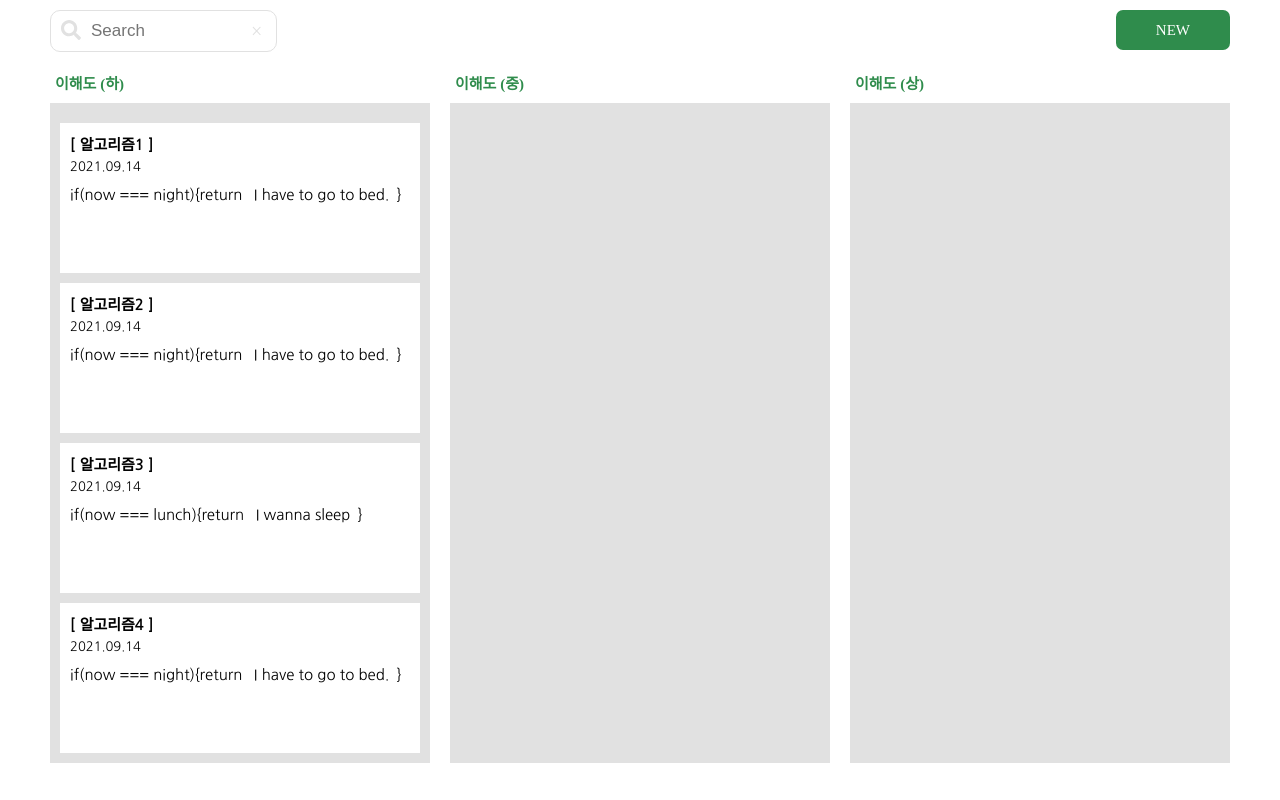
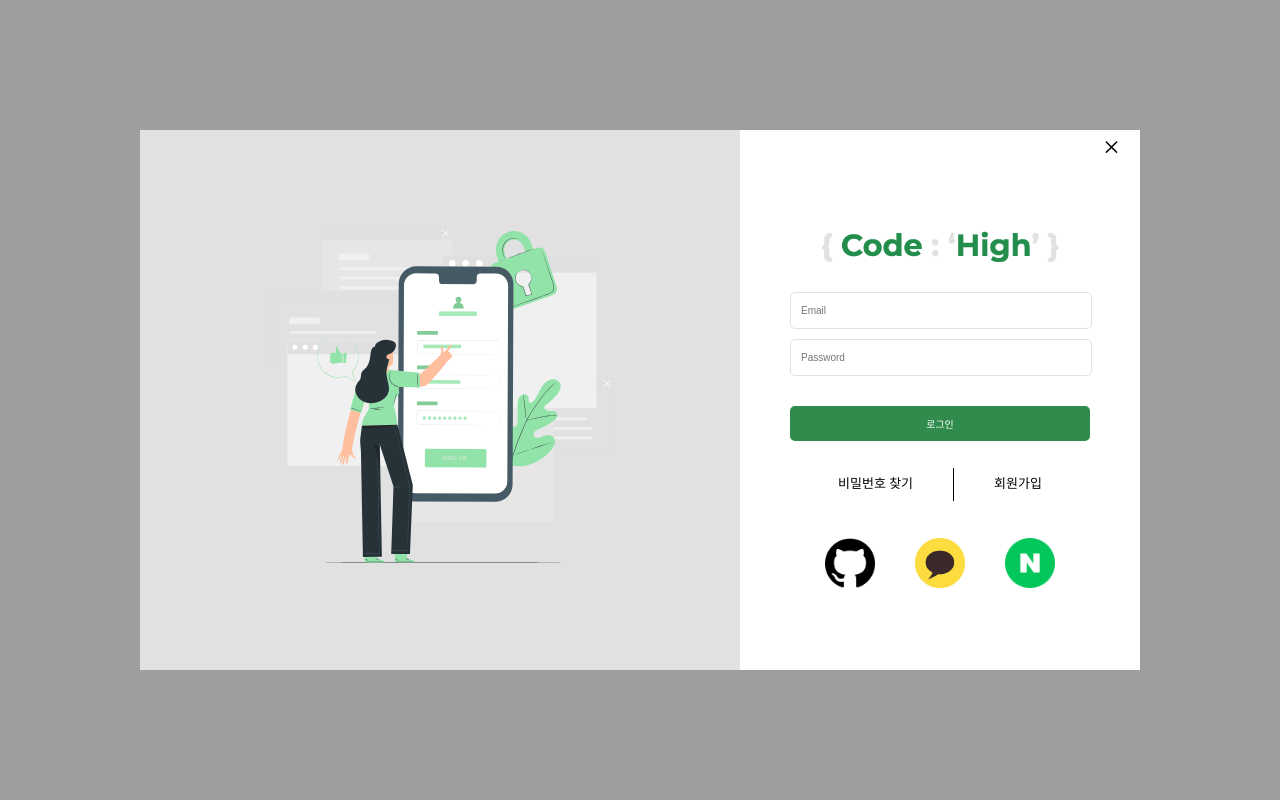
Before and after one commit to codestates/Code-High, a React app in the folder client/: page / in a window 1280 px wide. Built offline with nearby package versions, Linux system fonts and the light colour scheme.

Commit message:
[Client] fest:oauth

```diff
--- a/client/package.json
+++ b/client/package.json
@@ -20,6 +20,7 @@
     "@fortawesome/free-solid-svg-icons": "^5.15.4",
     "@fortawesome/react-fontawesome": "^0.1.15",
     "axios": "^0.21.4",
+    "dotenv": "^10.0.0",
     "express": "^4.17.1",
     "js-loader": "^0.1.1",
     "jsx-loader": "^0.13.2",
--- a/client/src/App.js
+++ b/client/src/App.js
@@ -1,4 +1,5 @@
 import React from 'react';
+import SignIn from './components/basic/modal/SignIn';
 // import Landing from './pages/Landing';
 // import SideBar from './components/basic/navbar/SideBar';
 // import NavBar from './components/basic/navbar/NavBar'
@@ -11,13 +12,14 @@ import CodeStorage from './pages/CodeStorage';
 
 function App(){
   return (
-    <CodeStorage/>
+    // <CodeStorage/>
     // <Landing />
     // <SideBar/>
     // <NavBar/>
     // <BlackFooter/>
     // <WhiteFooter/>
     // <Tag/>
+    <SignIn />
   );
 };
 
--- a/client/src/components/basic/modal/SignIn.js
+++ b/client/src/components/basic/modal/SignIn.js
@@ -1,9 +1,10 @@
 import React from 'react';
-import Signinimg from '../../../images/Signin.svg';
+import Signinimg from '../../../images/Signinimg.svg';
 import codehighlogo from '../../../images/codehighlogo.png';
 import github from '../../../images/github.png';
 import kakao from '../../../images/kakao.png';
 import naver from '../../../images/naver.png';
+
 
 function SignIn(){
   return (
@@ -29,7 +30,7 @@ function SignIn(){
           </ul>
           <div className='signin-oauth-container'>
             <a href=''><img src={github} alt='github' /></a>
-            <a href=''><img src={kakao} alt='kakao' /></a>
+            <a href=''><img src={kakao} alt='kakao'  /></a>
             <a href=''><img src={naver} alt='naver' /></a>
           </div>
         </div>
```
Also changed, not shown: client/src/components/basic/modal/Kakao.js (deleted).
